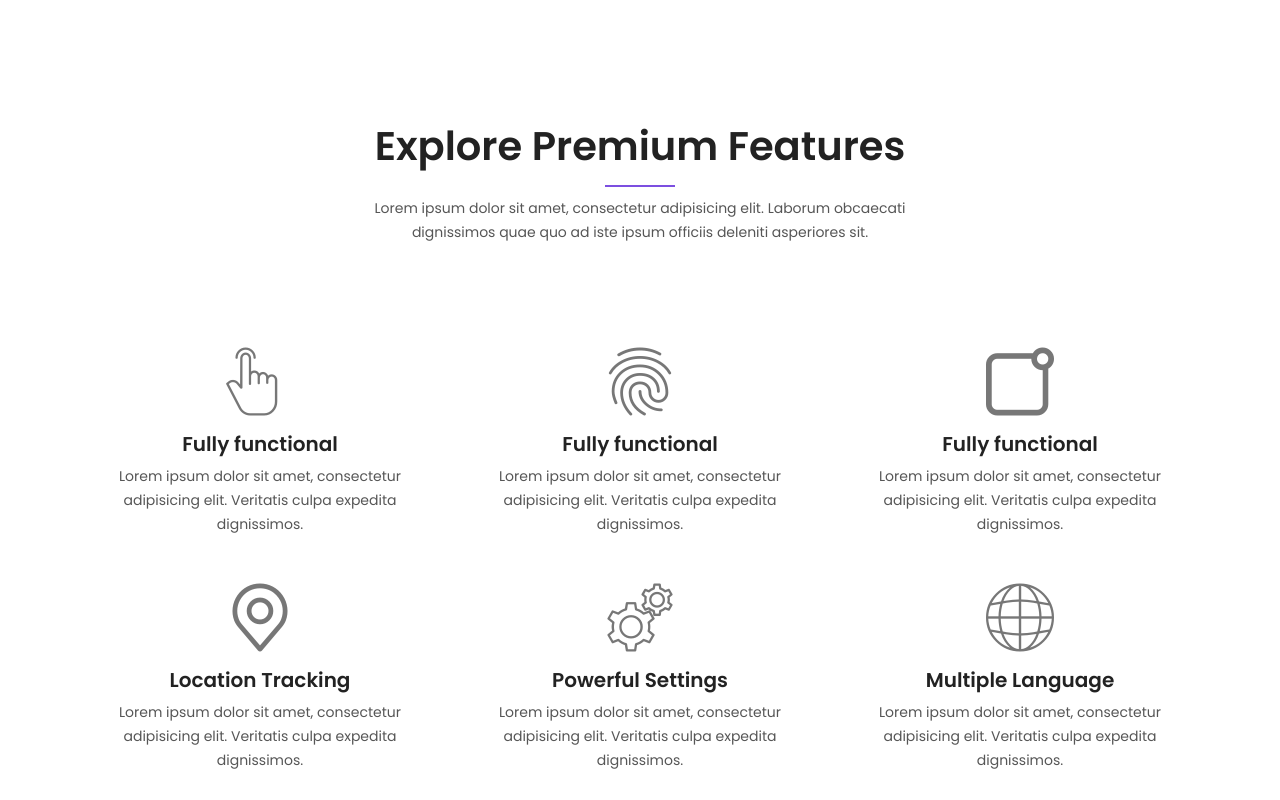
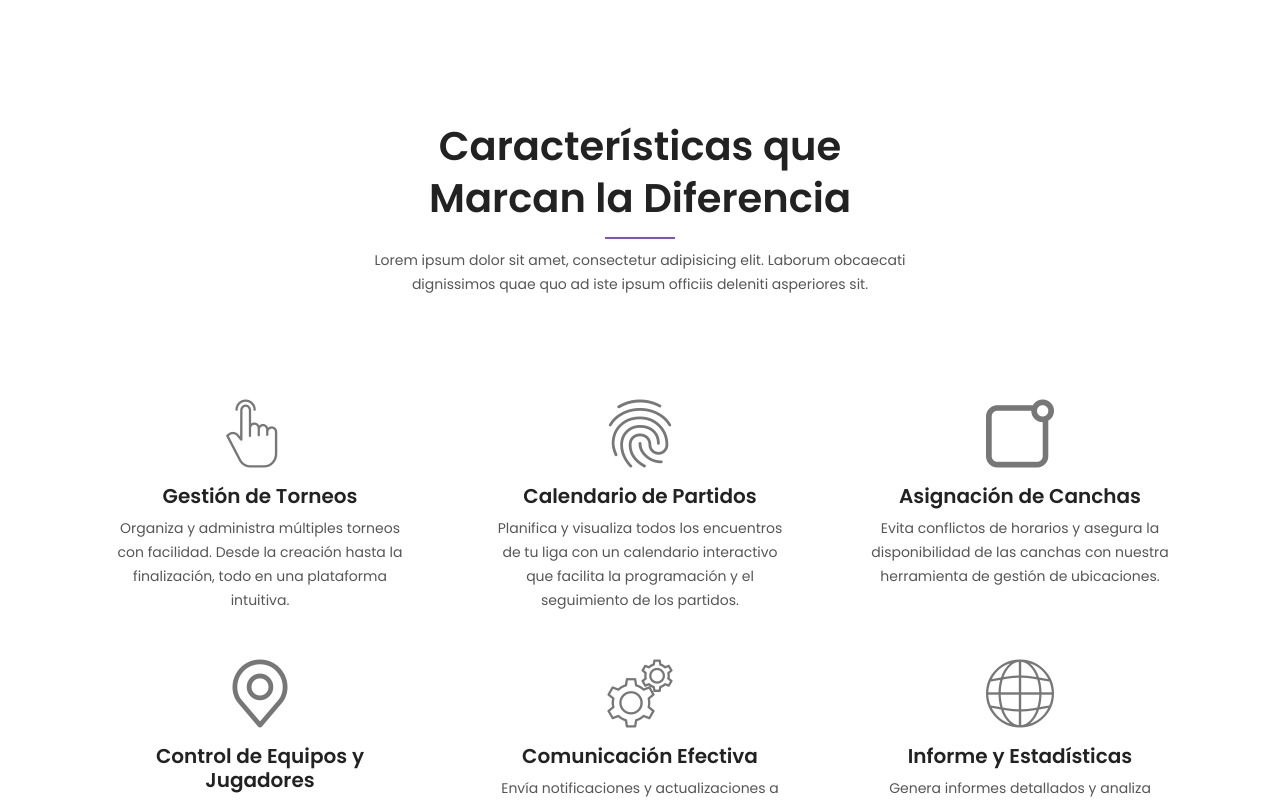
Before and after one commit to Jozaguts/landing, a Nuxt app: page / in a window 1280 px wide. Shown: the part 780-1580 px from the top of the page. Built offline with nearby package versions, Linux system fonts and the light colour scheme; a web font is replaced by a local one.

Commit message:
feat(sections): features

```diff
--- a/app.vue
+++ b/app.vue
@@ -10,7 +10,6 @@ import ScreenshotSection from '@/components/ScreenshotSection/screenshotTwo.vue'
 import ReviewSection from '@/components/ReviewSection/reviewTwo.vue'
 import PricingSection from '@/components/PricingSection/pricingOne.vue'
 import FaqSection from '@/components/FaqSection/faqTwo.vue'
-import DownloadSection from '@/components/DownloadSection/download.vue'
 import NewsletterSection from '@/components/NewsletterSection/newsletter.vue'
 import ContactSection from '@/components/ContactSection/contactOne.vue'
 import FooterSection from '@/components/FooterSection/footerOne.vue'
@@ -29,7 +28,7 @@ import FooterSection from '@/components/FooterSection/footerOne.vue'
       <ReviewSection />
       <PricingSection />
       <FaqSection />
-      <DownloadSection />
+<!--      <DownloadSection />-->
       <NewsletterSection />
       <ContactSection />
       <FooterSection />
--- a/components/FeatureSection/featureTwo.vue
+++ b/components/FeatureSection/featureTwo.vue
@@ -5,9 +5,9 @@
                     <div class="col-12 col-md-10 col-lg-6">
                         <!-- Section Heading -->
                         <div class="section-heading text-center">
-                            <h2>Explore Premium Features</h2>
+                            <h2>Características que Marcan la Diferencia</h2>
                             <p class="d-none d-sm-block mt-4">Lorem ipsum dolor sit amet, consectetur adipisicing elit. Laborum obcaecati dignissimos quae quo ad iste ipsum officiis deleniti asperiores sit.</p>
-                            <p class="d-block d-sm-none mt-4">Lorem ipsum dolor sit amet, consectetur adipisicing elit. Laborum obcaecati.</p>
+                            <p class="d-block d-sm-none mt-4">Futzo te ofrece todo lo que necesitas para gestionar tu liga de fútbol de manera eficiente y profesional.</p>
                         </div>
                     </div>
                 </div>
@@ -21,8 +21,8 @@
                             </div>
                             <!-- Icon Text -->
                             <div class="icon-text">
-                                <h3 class="mb-2">Fully functional</h3>
-                                <p>Lorem ipsum dolor sit amet, consectetur adipisicing elit. Veritatis culpa expedita dignissimos.</p>
+                                <h3 class="mb-2">Gestión de Torneos</h3>
+                                <p>Organiza y administra múltiples torneos con facilidad. Desde la creación hasta la finalización, todo en una plataforma intuitiva.</p>
                             </div>
                         </div>
                     </div>
@@ -35,8 +35,8 @@
                             </div>
                             <!-- Icon Text -->
                             <div class="icon-text">
-                                <h3 class="mb-2">Fully functional</h3>
-                                <p>Lorem ipsum dolor sit amet, consectetur adipisicing elit. Veritatis culpa expedita dignissimos.</p>
+                                <h3 class="mb-2">Calendario de Partidos</h3>
+                                <p>Planifica y visualiza todos los encuentros de tu liga con un calendario interactivo que facilita la programación y el seguimiento de los partidos.</p>
                             </div>
                         </div>
                     </div>
@@ -49,8 +49,8 @@
                             </div>
                             <!-- Icon Text -->
                             <div class="icon-text">
-                                <h3 class="mb-2">Fully functional</h3>
-                                <p>Lorem ipsum dolor sit amet, consectetur adipisicing elit. Veritatis culpa expedita dignissimos.</p>
+                                <h3 class="mb-2">Asignación de Canchas</h3>
+                                <p>Evita conflictos de horarios y asegura la disponibilidad de las canchas con nuestra herramienta de gestión de ubicaciones.</p>
                             </div>
                         </div>
                     </div>
@@ -63,8 +63,8 @@
                             </div>
                             <!-- Icon Text -->
                             <div class="icon-text">
-                                <h3 class="mb-2">Location Tracking</h3>
-                                <p>Lorem ipsum dolor sit amet, consectetur adipisicing elit. Veritatis culpa expedita dignissimos.</p>
+                                <h3 class="mb-2">Control de Equipos y Jugadores</h3>
+                                <p>Mantén un registro detallado de los equipos y jugadores, incluyendo estadísticas, rendimientos y más.</p>
                             </div>
                         </div>
                     </div>
@@ -77,8 +77,8 @@
                             </div>
                             <!-- Icon Text -->
                             <div class="icon-text">
-                                <h3 class="mb-2">Powerful Settings</h3>
-                                <p>Lorem ipsum dolor sit amet, consectetur adipisicing elit. Veritatis culpa expedita dignissimos.</p>
+                                <h3 class="mb-2">Comunicación Efectiva</h3>
+                                <p>Envía notificaciones y actualizaciones a todos los miembros de la liga directamente desde la plataforma.</p>
                             </div>
                         </div>
                     </div>
@@ -91,8 +91,8 @@
                             </div>
                             <!-- Icon Text -->
                             <div class="icon-text">
-                                <h3 class="mb-2">Multiple Language</h3>
-                                <p>Lorem ipsum dolor sit amet, consectetur adipisicing elit. Veritatis culpa expedita dignissimos.</p>
+                                <h3 class="mb-2">Informe y Estadísticas</h3>
+                                <p>Genera informes detallados y analiza estadísticas para tomar decisiones informadas y mejorar la gestión de tu liga.</p>
                             </div>
                         </div>
                     </div>
```
